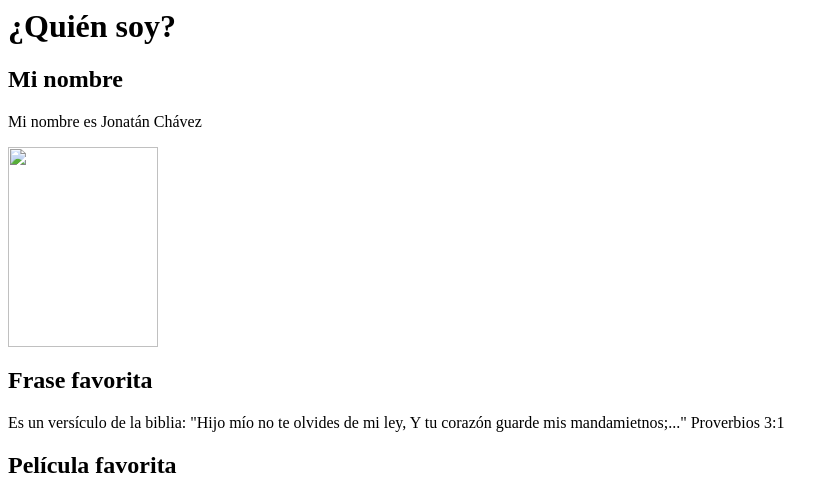
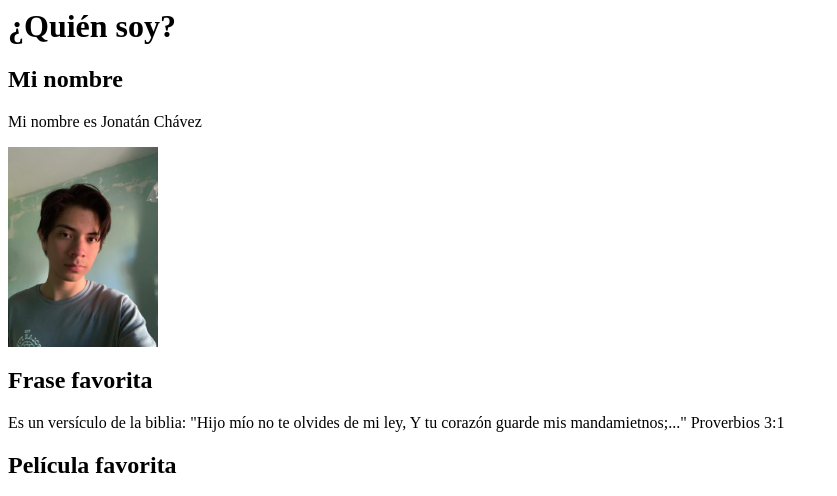
Before and after one commit to TaTan09/JonatanChavez, a plain HTML site: page index.html in a window 1280 px wide. Shown: the top 496 px of the page, without its empty margins (0-837 px from the left). Drawn offline with Linux system fonts and the light colour scheme.

Commit message:
Corrección para mostrar la imágen

```diff
--- a/index.html
+++ b/index.html
@@ -6,7 +6,7 @@
 		<h1>¿Quién soy?</h1>
 			<h2>Mi nombre</h2>
 				<p>Mi nombre es Jonatán Chávez</p>
-				<img src="assets/WhatsApp Image 2023-02-18 at 10.25.33 AM.jpeg" width="150px" height="200px">
+				<img src="WhatsApp Image 2023-02-18 at 10.25.33 AM.jpeg" width="150px" height="200px">
 			<h2>Frase favorita</h2>
 				<p>Es un versículo de la biblia: "Hijo mío no te olvides de mi ley,
 					Y tu corazón guarde mis mandamietnos;..." Proverbios 3:1</p>
```
